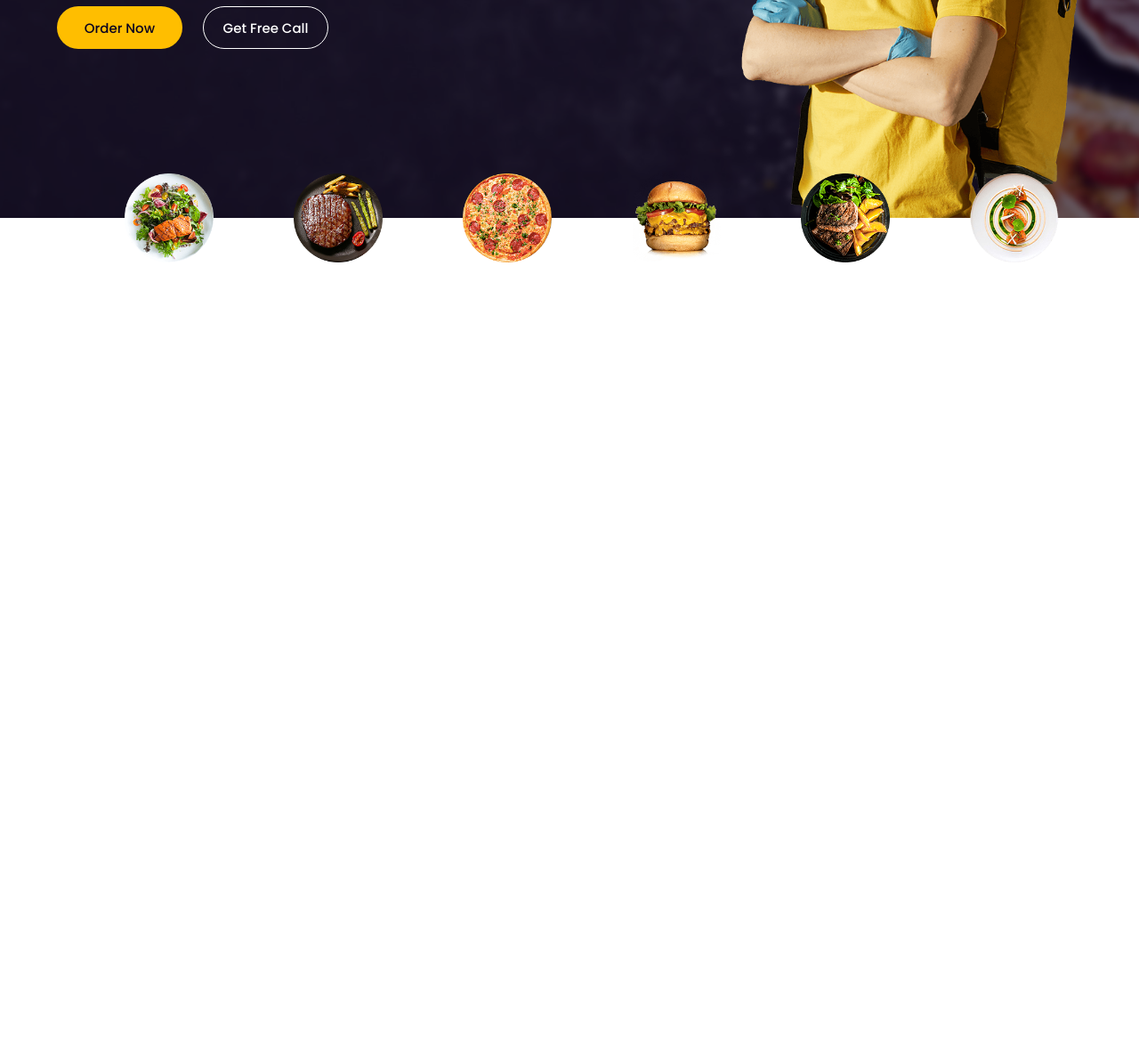
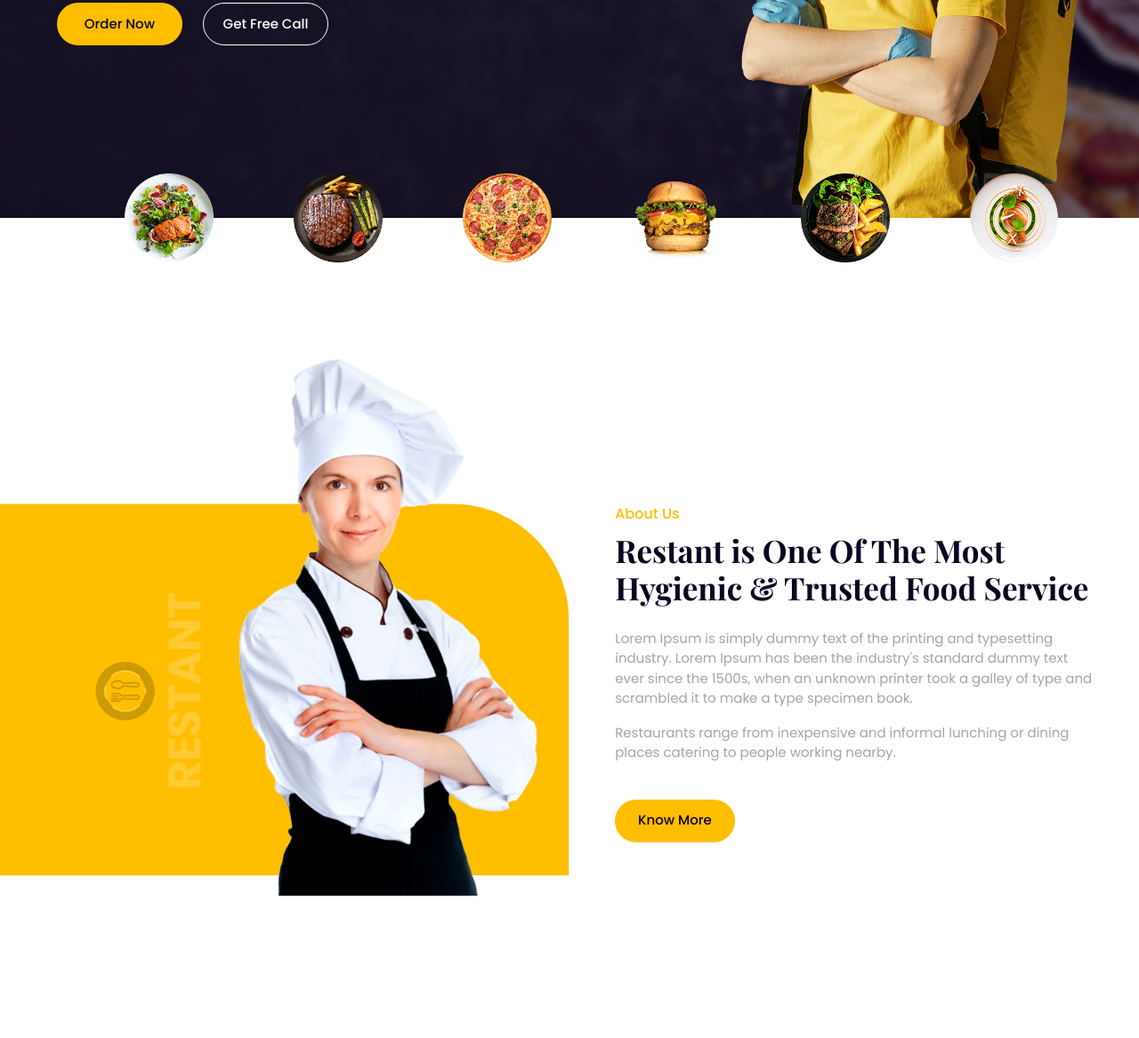
Before and after one commit to atayeva-lamiya/Restant, a plain HTML site: page index.html in a window 1280 px wide. Shown: the part 488-1655 px from the top of the page at 89% size. Before the commit the page ends 800 px from the top, so only its background shows below. Drawn offline with nearby package versions, Linux system fonts and the light colour scheme.

Commit message:
About us

```diff
--- a/index.html
+++ b/index.html
@@ -135,5 +135,18 @@
             </div>
         </div>
     </div>
+    <section class="about-us">
+        <div class="about-us-img">
+            <img src="image/about1.png" alt="" class="abut-us-img1">
+            <img src="image/about2.png" alt="" class="abut-us-img2">
+        </div>
+        <div class="about-us-text">
+            <span class="about-us-span"> About Us</span>
+            <h2 class="about-us-h2">Restant is One Of The Most Hygienic & Trusted Food Service</h2>
+            <p>Lorem Ipsum is simply dummy text of the printing and typesetting industry. Lorem Ipsum has been the industry's standard dummy text ever since the 1500s, when an unknown printer took a galley of type and scrambled it to make a type specimen book.</p>
+            <p>Restaurants range from inexpensive and informal lunching or dining places catering to people working nearby.</p>
+            <button class="about-us-button cursor"> Know More </button>
+        </div>
+    </section>
 </body>
 </html>
--- a/style.css
+++ b/style.css
@@ -10,10 +10,18 @@ body {
 /* html, body, #home, .background-img, .background-color {
     height: 100% !important;
 } */
-h1 {
+h1, h2 {
     font-family: 'Playfair Display', serif;
     margin: 0%;
     padding: 0%;
+}
+span, p {
+    margin: 0%;
+    padding: 0%;
+    font-family: 'Poppins', sans-serif;
+    font-weight: 400;
+    color: #a5a4a9;
+    font-size: 15px;
 }
 .z-index {
     position: relative;
@@ -244,3 +252,58 @@ header .icon-menu .menu-button-m:hover .icon-m {
     left: 10%;
     right: 10%;
 }
+
+/* ---------------- About us ------------------- */
+.about-us {
+    margin-top: 25%;
+    display: flex;
+    justify-content: space-around;
+    width: 100%;
+}
+.about-us-img {
+    width: 50%;
+}
+.abut-us-img1 {
+    position: absolute;
+    width: 50%;
+}
+.abut-us-img2 {
+    position: relative;
+    left: 42%;
+    bottom: 26.6%;
+    max-width: 335px;
+}
+.about-us-text {
+    width: 50%;
+    padding-left: 4%;
+    padding-right: 4%;
+}
+.about-us-text .about-us-span {
+    font-weight: 500;
+    font-size: 16px;
+    color: #ffbe00;
+}
+.about-us-text .about-us-h2 {
+    font-weight: 700;
+    font-size: 35px;
+    color: #0b0320;
+    margin-top: 8px;
+    margin-bottom: 25px;
+}
+.about-us-text .about-us-button {
+    width: 25%;
+    height: 48px;
+    border-radius: 50px;
+    border: 0px;
+    background-color: #ffbe00;
+    color: #0b0320;
+    font-size: 15px;
+    font-weight: 500;
+    font-family: poppins,sans-serif;
+    transition: ease-in-out .3s;
+    margin-top: 25px;
+}
+.about-us-text .about-us-button:hover {
+    background-color: #0b0320;
+    color: white;
+}
```
Also changed, not shown: image/about1.png (added), image/about2.png (added), 1 other file.
